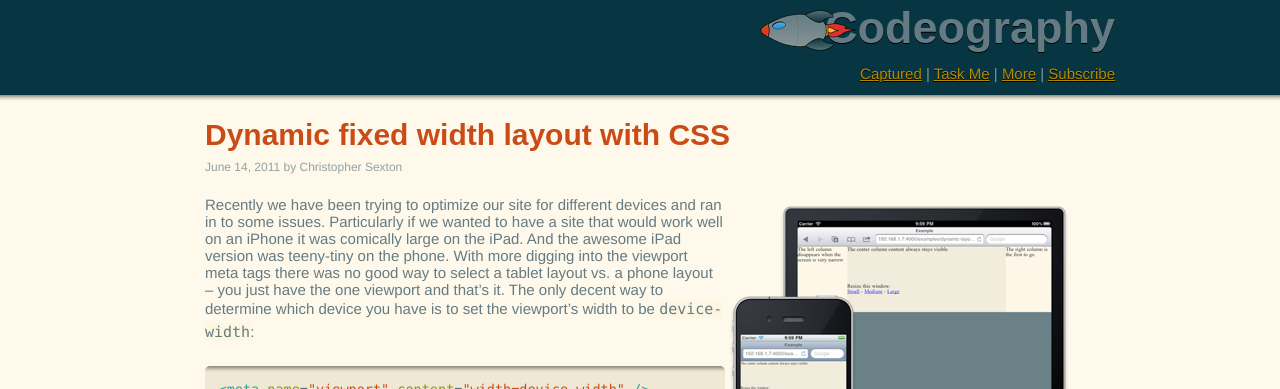
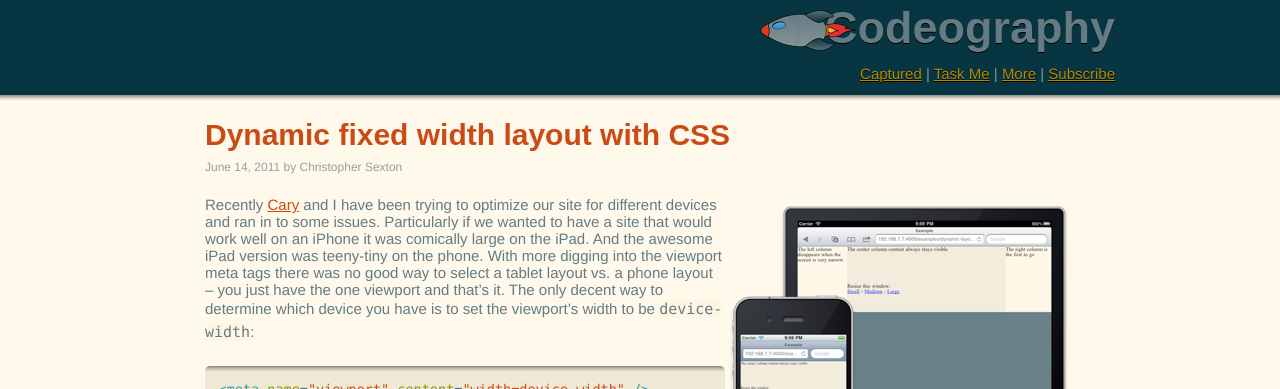
Before and after one commit to csexton/codeography.com, a Jekyll site: the page built from _posts/2011-06-14-dynamic-fixed-width-layout-with-css.markdown, in a window 1280 px wide. Shown: the top 389 px of the page. Built offline with Jekyll 4.4.1, drawn with Linux system fonts in a browser that asks for light colours; nearby versions of some CDN libraries; some web fonts are replaced; comment, search, counter and statistics services are not loaded.

Commit message:
Credit where credit is due

```diff
--- a/_posts/2011-06-14-dynamic-fixed-width-layout-with-css.markdown
+++ b/_posts/2011-06-14-dynamic-fixed-width-layout-with-css.markdown
@@ -6,7 +6,7 @@ published: true
 
 <img align="right" src="/images/dynamic-layout-sm.png" alt="iPhone and iPad">
 
-Recently we have been trying to optimize our site for different devices and ran in to some issues. Particularly if we wanted to have a site that would work well on an iPhone it was comically large on the iPad. And the awesome iPad version was teeny-tiny on the phone. With more digging into the viewport meta tags there was no good way to select a tablet layout vs. a phone layout -- you just have the one viewport and that's it. The only decent way to determine which device you have is to set the viewport's width to be `device-width`:
+Recently [Cary](http://cary.blog.greenfrylabs.com/) and I have been trying to optimize our site for different devices and ran in to some issues. Particularly if we wanted to have a site that would work well on an iPhone it was comically large on the iPad. And the awesome iPad version was teeny-tiny on the phone. With more digging into the viewport meta tags there was no good way to select a tablet layout vs. a phone layout -- you just have the one viewport and that's it. The only decent way to determine which device you have is to set the viewport's width to be `device-width`:
 
     <meta name="viewport" content="width=device-width" />
 
```
